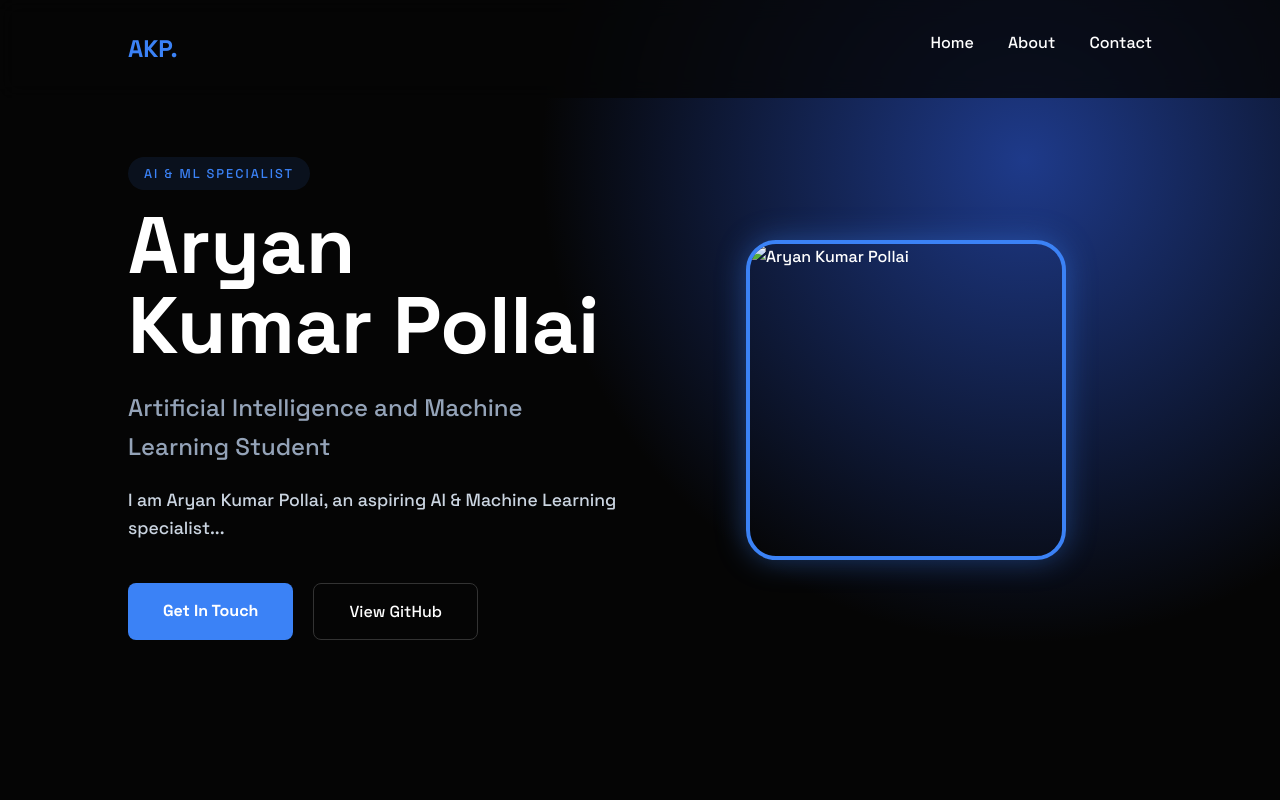
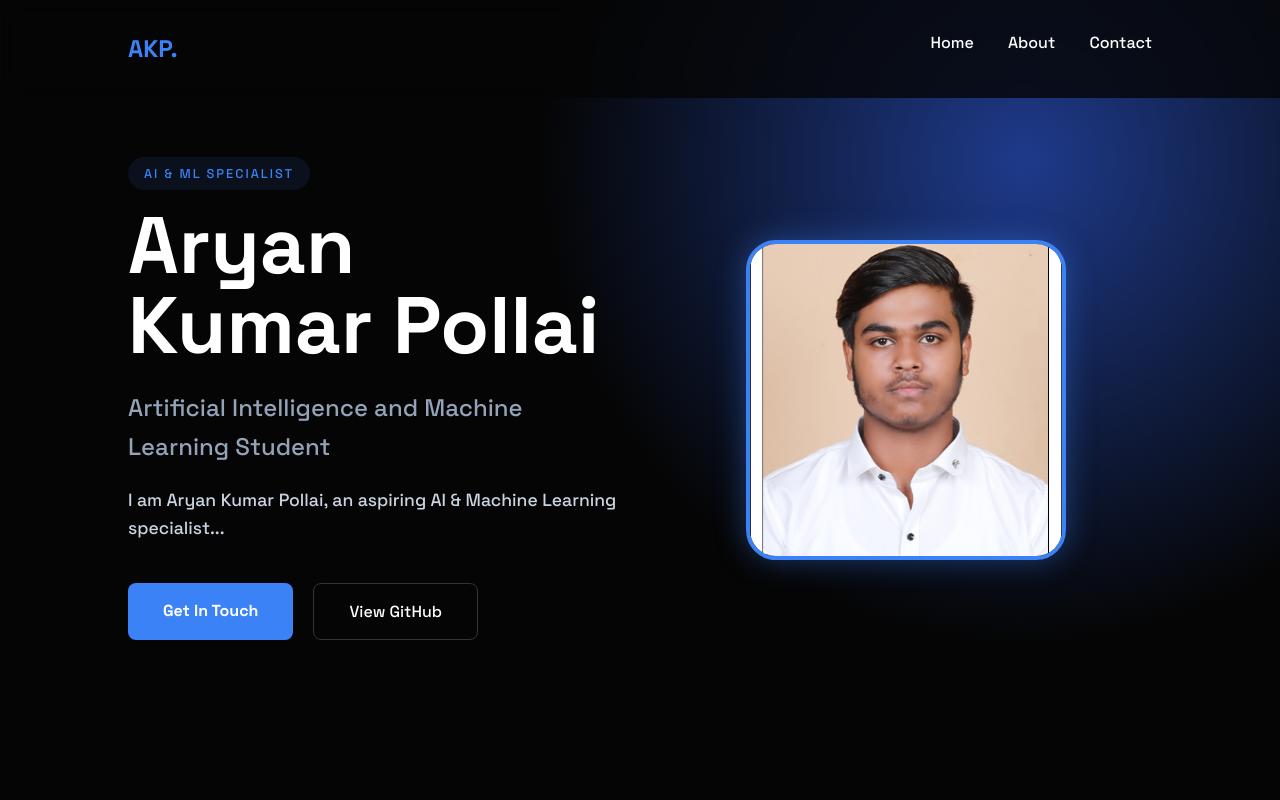
Before and after one commit to 25aimb13/my-portfolio, a website: page index.html in a window 1280 px wide. Shown: the top 800 px of the page. Drawn offline with Linux system fonts and the light colour scheme; no server answers.

Commit message:
Update index.html

```diff
--- a/index.html
+++ b/index.html
@@ -75,7 +75,7 @@
     </div>
 
     <div class="hero-image-container" style="flex: 1; display: flex; justify-content: center;">
-        <img src="profile.jpg" alt="Aryan Kumar Pollai" class="profile-photo">
+        <img src="profile.jpg.jpg" alt="Aryan Kumar Pollai" class="profile-photo">
     </div>
 </div>
     </section>
```
